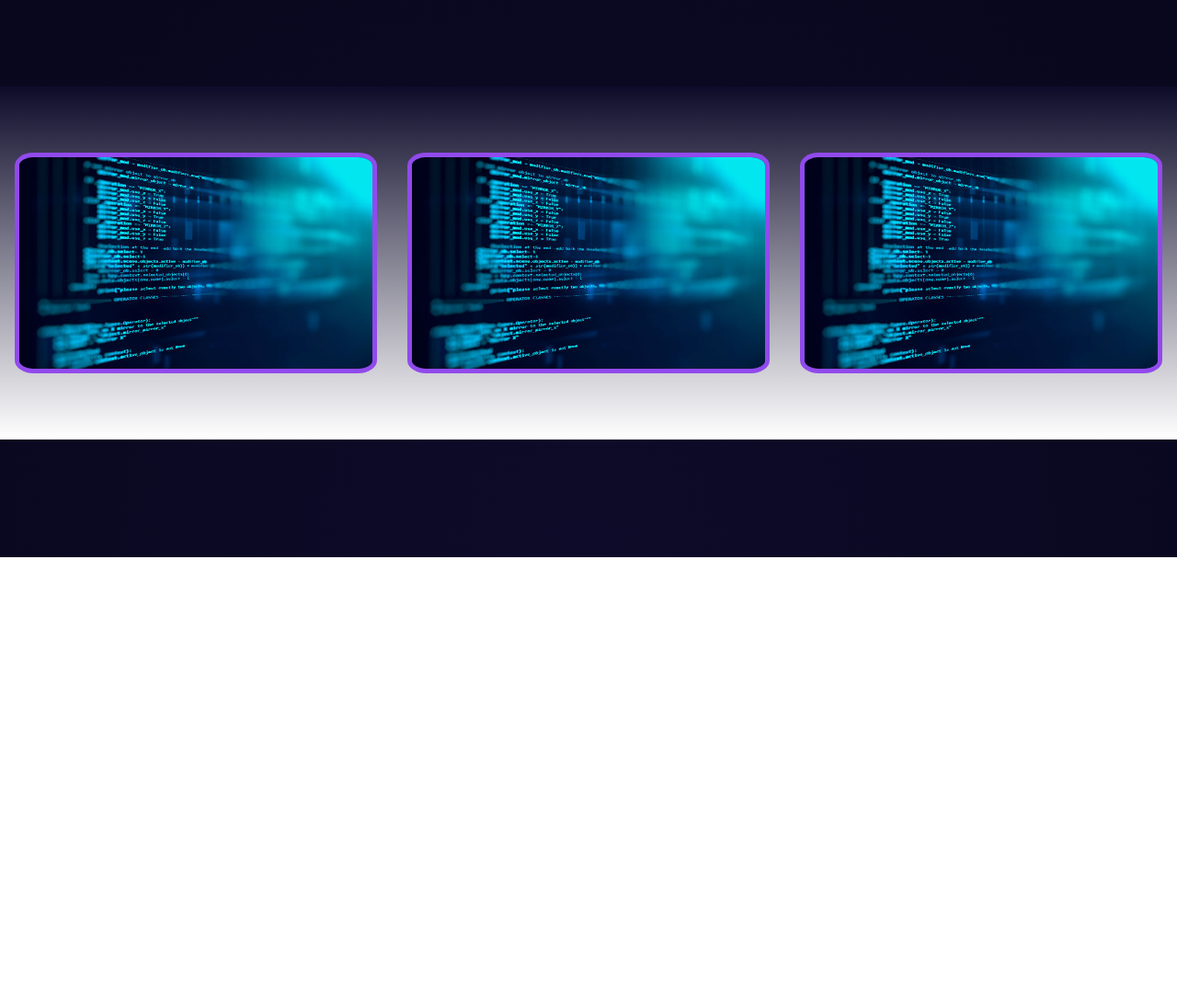
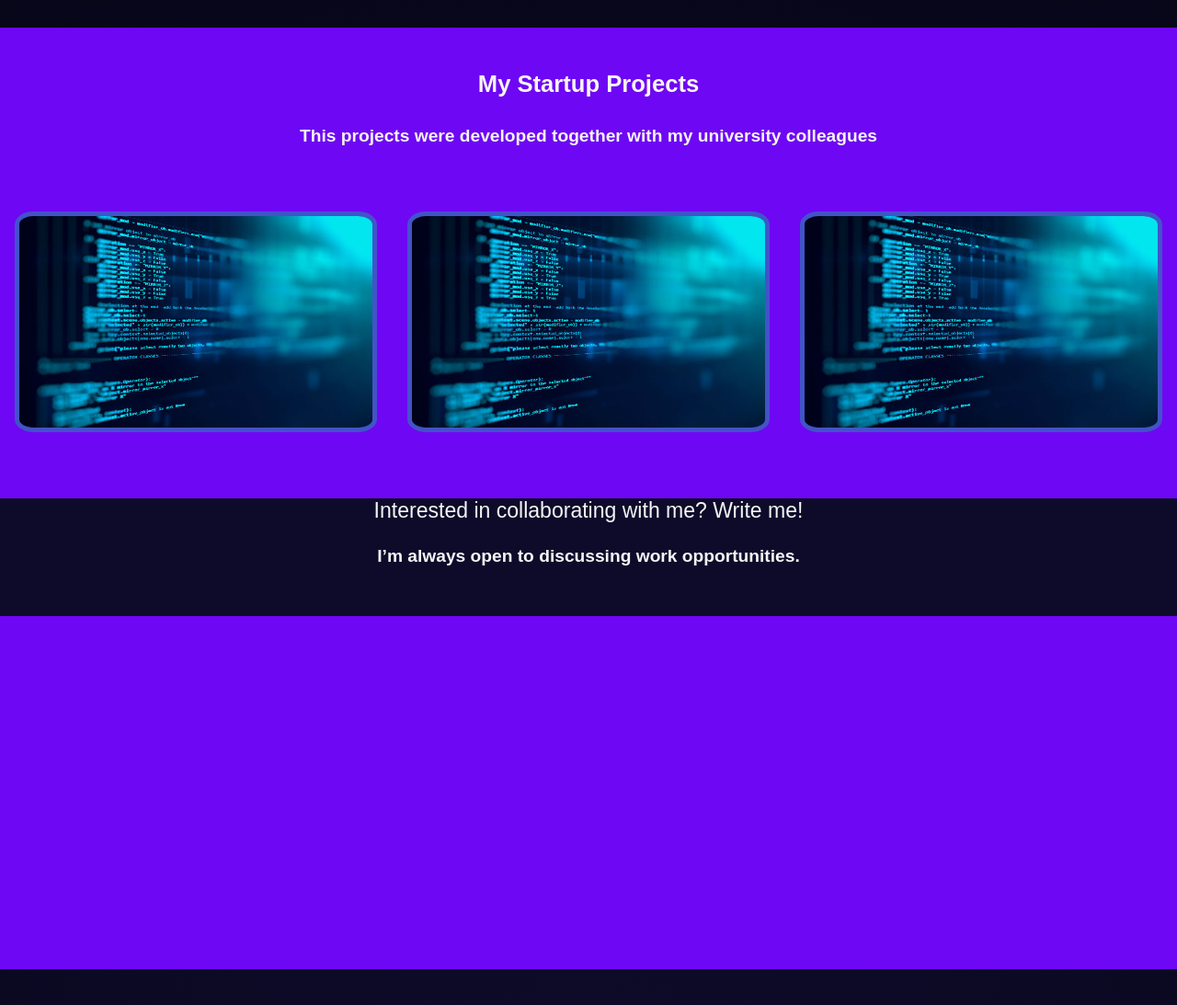
Before and after one commit to brianfreijomil/portafolio, a website: page index.html in a window 1280 px wide. Shown: the part 1760-2853 px from the top of the page at 92% size. Before the commit the page ends 2366 px from the top, so only its background shows below. Drawn offline with Linux system fonts and the light colour scheme.

Commit message:
"first commmit"

```diff
--- a/index.html
+++ b/index.html
@@ -137,6 +137,10 @@
     </div>
 </section>
 <section id="projects" class="projects-section section">
+    <div class="container-text-projects">
+        <h1 class="subtitle-space title-section-projects">My Startup Projects</h1>
+        <h4 class="text-about-projects">This projects were developed together with my university colleagues</h4>
+    </div>
     <div class="projects-container-cards">
         <div class="card">
             <img src="img/desarrollo-backend-servicios.jpg" alt="img-project">
@@ -168,7 +172,13 @@
         </div>
     </div>
 </section>
-<section id="contact" class="contact-section section"></section>
+<section id="contact" class="contact-section section">
+    <div class="container-text-contact">
+        <h1 class="subtitle-space title-section-contact">Interested in collaborating with me? Write me!</h1>
+        <h4 class="text-about-contact">I’m always open to discussing work opportunities.</h4>
+    </div>
+    <div class="container-types-contact"></div>
+</section>
 
 <footer class="footer"></footer>
 
--- a/style.css
+++ b/style.css
@@ -186,6 +186,7 @@ html {
 .skills-section {
     display: flex;
     justify-content: space-around;
+    margin-bottom: 5%;
 }
 .title-skills {
     font-size: 2vw;
@@ -222,13 +223,39 @@ html {
 
 /*PROJECTS STYLE*/
 
+.projects-section {
+    margin-bottom: 0;
+    background-color: #6E07F3;
+    position: relative;
+}
+
+.container-text-projects {
+    height: 10vw;
+    background-color: #6E07F3;
+}
+
+.title-section-projects {
+    font-size: 2vw;
+    font-weight: bold;
+    position: absolute;
+    top: 12%;
+    left: 50%;
+    transform: translate(-50%, -50%);
+}
+.text-about-projects {
+    font-size: 1.5vw;
+    position: absolute;
+    top: 18%;
+    left: 50%;
+    transform: translate(-50%, -50%);
+}
+
 .projects-container-cards {
     width: 100%;
     height: 30vw;
     display: flex;
     justify-content: space-around;
     align-items: center;
-    background: linear-gradient(to top, #ffffff, #0e0b2a);
 }
 
 .card {
@@ -242,7 +269,7 @@ html {
     justify-content: center;
     overflow: hidden;
     perspective: 1000px; /*1000*/
-    box-shadow: 0 0 0 5px #914aec;
+    box-shadow: 0 0 0 5px rgba(0, 197, 137, 0.4);
     transition: all 0.6s cubic-bezier(0.175, 0.885, 0.32, 1.275);
 }
 
@@ -325,3 +352,32 @@ html {
     color: black;
     background-color: rgb(79, 218, 176);
 }
+
+/*CONTACT SECTION*/
+
+.contact-section {
+    background-color: #6E07F3;
+    position: relative;
+    display: flex;
+    flex-direction: column;
+    justify-content: center;
+}
+
+.container-text-contact {
+    height: 10vw;
+    background-color: #0e0b2a;
+}
+
+.tittext-about-contact {
+    font-size: 2vw;
+    font-weight: bold;
+}
+.text-about-contact {
+    font-size: 1.5vw;
+    text-align: center;
+}
+
+.container-types-contact {
+    height: 30vw;
+
+}
```
